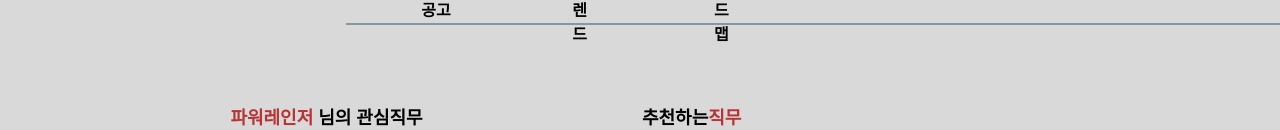
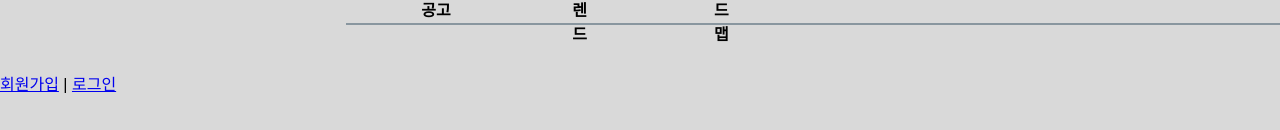
Before and after one commit to yunycho0264/trendeveloper, a React (Create React App) app: page /mypage in a window 1280 px wide. Shown: the part 127-257 px from the top of the page. Built offline with nearby package versions, Linux system fonts and the light colour scheme; no server answers.

Commit message:
2023-05-19

```diff
--- a/src/App.js
+++ b/src/App.js
@@ -1,5 +1,5 @@
 import "./css/App.css";
-
+import { Link } from "react-router-dom";
 // import logo from "./logo.svg";
 // import { BrowserRouter, Route, Routes } from "react-router-dom";
 import styles from "../src/css/App.module.css";
@@ -25,6 +25,7 @@
 import Trend from "./pages/Trend";
 import RoadMap from "./pages/RoadMap";
 import Recruitment from "./pages/RecruitmentPage";
+import Navbar from "./components/Navbar";
 
 function App() {
   return (
@@ -33,6 +34,9 @@
         <div className="App">
           <Background />
           <MyHeader />
+          <Link to="/signup">회원가입</Link> |{" "}
+              <Link to="/signin">로그인</Link>
+          {/* <Navbar /> */}
           <div className="wrapper">
             <Routes>
               <Route path="/" element={<Main />} />
--- a/src/css/RoadMap.module.css
+++ b/src/css/RoadMap.module.css
@@ -6,7 +6,7 @@
   overflow-y: scroll;
   margin-top: 1vh;
   background: #fff;
-
+  border: 1px solid #89969f;
 }
 
 .sub-text {
```
